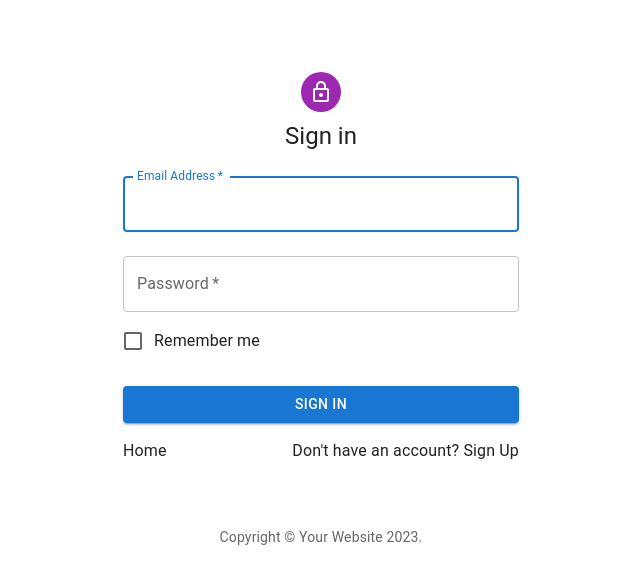
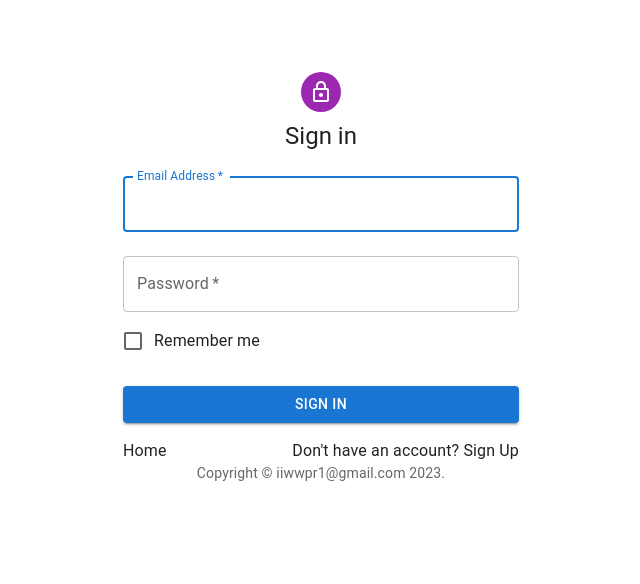
Before and after one commit to obb871001/todolist-react-php, a React (Vite) app: page /signin in a window 1280 px wide. Shown: the top 584 px of the page, without its empty margins (319-959 px from the left). Built offline with nearby package versions, Linux system fonts and the light colour scheme; no server answers.

Commit message:
feat: 新增 footer , 修改 copyright增加判斷

```diff
--- a/src/components/Footer/CopyRight.jsx
+++ b/src/components/Footer/CopyRight.jsx
@@ -1,16 +1,15 @@
 import { Typography } from "@mui/material";
 import { Link } from "react-router-dom";
 
-export default function Copyright(props) {
+export default function Copyright({ color }) {
   return (
     <Typography
       variant="body2"
-      color="text.secondary"
+      color={color ? color : "text.secondary"}
       align="center"
-      {...props}
     >
       {"Copyright © "}
-      <Link to="/">Your Website</Link> {new Date().getFullYear()}
+      <Link to="/">iiwwpr1@gmail.com</Link> {new Date().getFullYear()}
       {"."}
     </Typography>
   );
--- /dev/null
+++ b/src/components/Footer/Footer.jsx
@@ -0,0 +1,12 @@
+import React from "react";
+import Copyright from "./CopyRight";
+
+const Footer = () => {
+  return (
+    <footer className="py-[50px]">
+      <Copyright color="text.white" />
+    </footer>
+  );
+};
+
+export default Footer;
--- a/src/components/Wrapper/Wrapper.jsx
+++ b/src/components/Wrapper/Wrapper.jsx
@@ -1,4 +1,5 @@
 import React from "react";
+import Footer from "../Footer/Footer";
 import Header from "../Header/Header";
 
 const Wrapper = ({ children, Background }) => {
@@ -6,6 +7,7 @@ const Wrapper = ({ children, Background }) => {
     <section className={``}>
       <Header />
       {children}
+      <Footer />
     </section>
   );
 };
```
